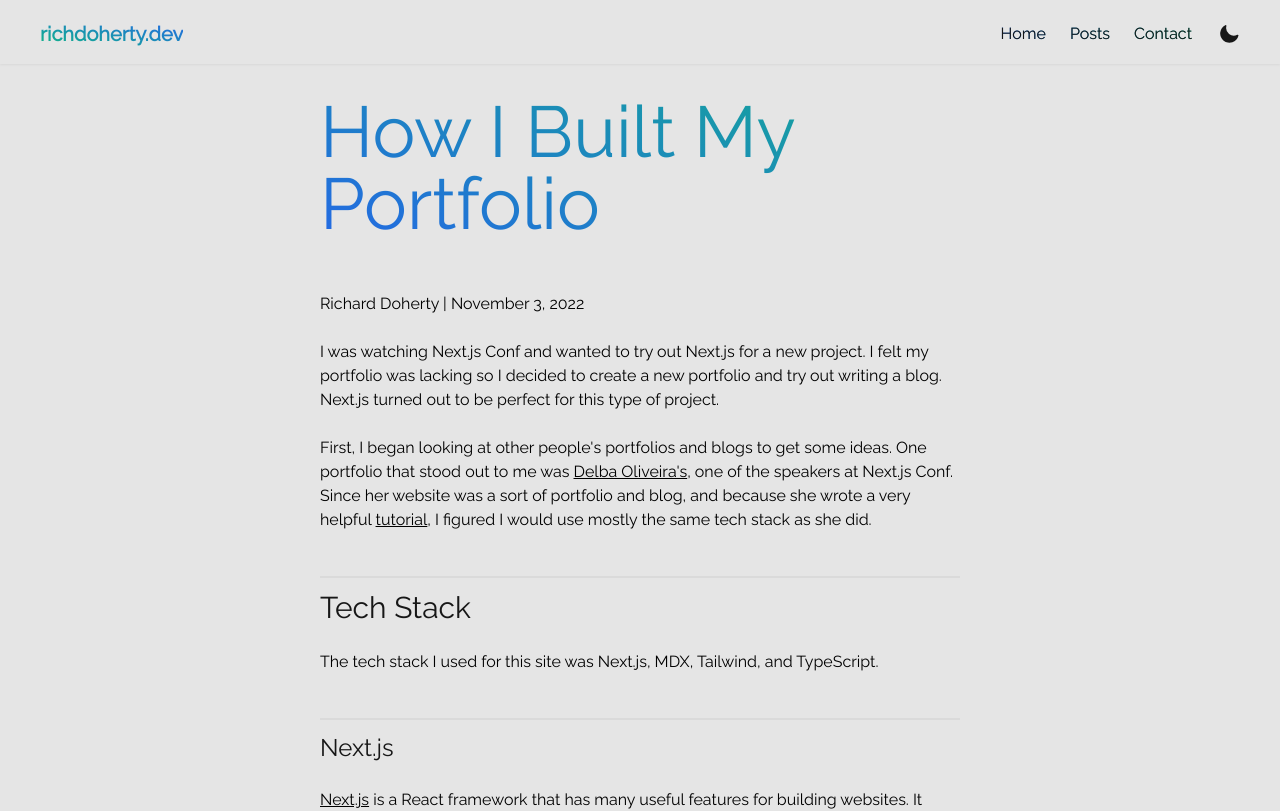
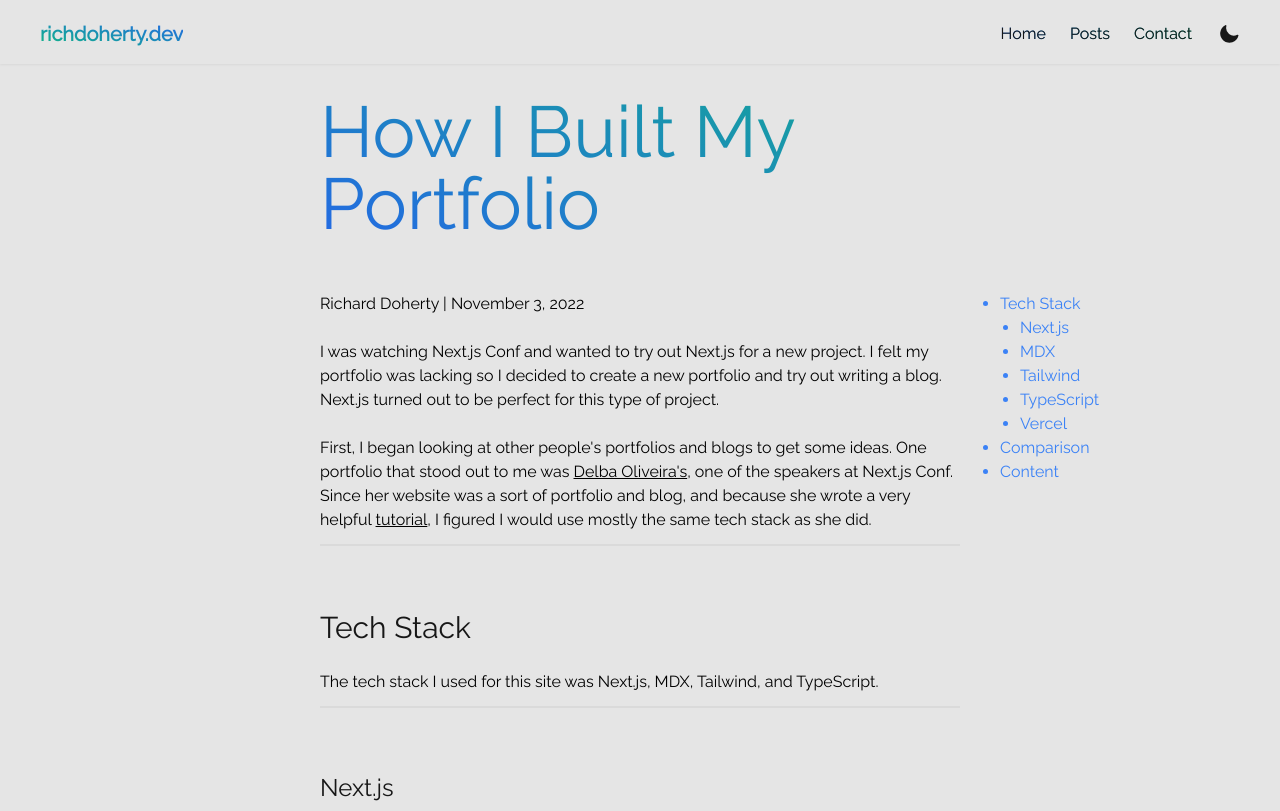
Before and after one commit to RichDoherty/website, a Next.js app: page /posts/how-i-built-my-portfolio in a window 1280 px wide. Shown: the top 811 px of the page. Built offline with nearby package versions, Linux system fonts and the light colour scheme.

Commit message:
Table of Contents

```diff
--- /dev/null
+++ b/components/TableOfContents.tsx
@@ -0,0 +1,125 @@
+import { useState, useEffect, useRef } from 'react';
+
+const getNestedHeadings = (headingElements) => {
+    const nestedHeadings = [];
+
+    headingElements.forEach((heading, index) => {
+      const { innerText: title, id } = heading;
+
+      if (heading.nodeName === "H2") {
+        nestedHeadings.push({ id, title, items: [] });
+      } else if (heading.nodeName === "H3" && nestedHeadings.length > 0) {
+        nestedHeadings[nestedHeadings.length - 1].items.push({
+          id,
+          title,
+        });
+      }
+    });
+
+    return nestedHeadings;
+};
+
+const useHeadingsData = () => {
+    const [nestedHeadings, setNestedHeadings] = useState([]);
+
+    useEffect(() => {
+      const headingElements = Array.from(
+        document.querySelectorAll("h2, h3")
+      );
+
+      const newNestedHeadings = getNestedHeadings(headingElements);
+      setNestedHeadings(newNestedHeadings);
+    }, []);
+
+    return { nestedHeadings };
+};
+
+const Headings = ({ headings, activeId }) => (
+    <ul className='list-disc marker:text-blue-500'>
+      {headings.map((heading) => (
+        <li key={heading.id} className={heading.id === activeId ? "active" : ""}>
+            <a
+                href={`#${heading.id}`}
+                onClick={(e) => {
+                    e.preventDefault();
+                    document.querySelector(`#${heading.id}`).scrollIntoView({
+                        behavior: "smooth"
+                    });
+                }}
+            >
+                {heading.title}
+            </a>
+          {heading.items.length > 0 && (
+            <ul className='pl-5 list-disc marker:text-blue-500'>
+                {heading.items.map((child) => (
+                     <li key={child.id} className={child.id === activeId ? "active" : ""}>
+                        <a
+                        href={`#${child.id}`}
+                        onClick={(e) => {
+                            e.preventDefault();
+                            document.querySelector(`#${child.id}`).scrollIntoView({
+                                behavior: "smooth"
+                            });
+                        }}
+                        >
+                            {child.title}
+                        </a>
+                    </li>
+                ))}
+            </ul>
+            )}
+        </li>
+      ))}
+    </ul>
+  );
+
+const useIntersectionObserver = (setActiveId) => {
+  const headingElementsRef = useRef({});
+
+  useEffect(() => {
+    const callback = (headings) => {
+      headingElementsRef.current = headings.reduce((map, headingElement) => {
+        map[headingElement.target.id] = headingElement;
+        return map;
+      }, headingElementsRef.current);
+
+      const visibleHeadings = [];
+      Object.keys(headingElementsRef.current).forEach((key) => {
+        const headingElement = headingElementsRef.current[key];
+        if (headingElement.isIntersecting) visibleHeadings.push(headingElement);
+      });
+      const getIndexFromId = (id) =>
+        headingElements.findIndex((heading) => heading.id === id);
+
+      if (visibleHeadings.length === 1) {
+        setActiveId(visibleHeadings[0].target.id);
+      } else if (visibleHeadings.length > 1) {
+        const sortedVisibleHeadings = visibleHeadings.sort(
+          (a, b) => getIndexFromId(a.target.id) > getIndexFromId(b.target.id)
+          );
+          setActiveId(sortedVisibleHeadings[0].target.id);
+        }
+    };
+    const observer = new IntersectionObserver(callback, {
+      rootMargin: '-72px 0px -40% 0px',
+    });
+    const headingElements = Array.from(document.querySelectorAll("h2, h3"));
+    headingElements.forEach((element) => observer.observe(element));
+
+    return () => observer.disconnect();
+  }, []);
+};
+
+const TableOfContents = () => {
+    const [activeId, setActiveId] = useState();
+    const { nestedHeadings } = useHeadingsData();
+    useIntersectionObserver(setActiveId);
+
+    return (
+        <nav className="w-1/4 py-3 float-right hidden lg:block sticky px-10 mx-auto top-24 max-h-[calc(100vh-40px)] overflow-auto">
+            <Headings headings={nestedHeadings} activeId={activeId} />
+        </nav>
+    )
+}
+
+export default TableOfContents;
--- a/next.config.js
+++ b/next.config.mjs
@@ -1,8 +1,11 @@
+import nextMDX from '@next/mdx'
+import rehypeSlug from 'rehype-slug'
+import remarkGfm from 'remark-gfm'
+import rehypeAutolinkHeadings from 'rehype-autolink-headings'
+import rehypePrettyCode from 'rehype-pretty-code'
+
 /** @type {import('next').NextConfig} */
 const nextConfig = {}
-
-const rehypePrettyCode = require('rehype-pretty-code');
-const fs = require('fs');
 
 const options = {
   // Use one of Shiki's packaged themes
@@ -23,16 +26,17 @@ const options = {
   },
 };
 
-const withMDX = require('@next/mdx')({
+const withMDX = nextMDX({
+  // By default only the .mdx extension is supported.
   extension: /\.mdx?$/,
   options: {
     providerImportSource: '@mdx-js/react',
-    remarkPlugins: [],
-    rehypePlugins: [[rehypePrettyCode, options]],
+    remarkPlugins: [remarkGfm],
+    rehypePlugins: [[rehypePrettyCode, options], rehypeSlug, rehypeAutolinkHeadings],
   },
 })
 
-module.exports = withMDX({
+export default withMDX({
   reactStrictMode: true,
   swcMinify: true,
   pageExtensions: ['js', 'jsx', 'ts', 'tsx', 'md', 'mdx'],
--- a/package.json
+++ b/package.json
@@ -20,7 +20,9 @@
     "next-themes": "^0.2.1",
     "react": "^18.2.0",
     "react-dom": "^18.2.0",
+    "rehype-autolink-headings": "^6.1.1",
     "rehype-pretty-code": "^0.4.0",
+    "rehype-slug": "^5.1.0",
     "remark-gfm": "^3.0.1",
     "shiki": "^0.11.1"
   },
--- a/pages/_app.tsx
+++ b/pages/_app.tsx
@@ -7,11 +7,11 @@ import Head from 'next/head'
 
 const components = {
   h1: (props: JSX.IntrinsicAttributes & ClassAttributes<HTMLHeadingElement> & HTMLAttributes<HTMLHeadingElement>) => <h1 className='w-4/5 pt-24 pb-10 m-auto text-5xl text-transparent lg:w-1/2 md:text-6xl xl:text-7xl bg-clip-text bg-gradient-to-bl from-emerald-500 to-blue-600' {...props} />,
-  h2: (props: JSX.IntrinsicAttributes & ClassAttributes<HTMLHeadingElement> & HTMLAttributes<HTMLHeadingElement>) => <h2 className='w-4/5 py-3 m-auto mt-8 text-3xl transition-colors duration-500 ease-out border-t-2 dark:duration-500 dark:ease-out dark:transition-colors dark:text-neutral-300 lg:w-1/2 text-neutral-900 border-neutral-900/5 dark:border-neutral-300/5' {...props} />,
-  h3: (props: JSX.IntrinsicAttributes & ClassAttributes<HTMLHeadingElement> & HTMLAttributes<HTMLHeadingElement>) => <h3 className='w-4/5 py-3 m-auto mt-8 text-2xl transition-colors duration-500 ease-out border-t-2 dark:duration-500 dark:ease-out dark:transition-colors dark:text-neutral-300 lg:w-1/2 text-neutral-900 border-neutral-900/5 dark:border-neutral-300/5' {...props} />,
-  p: (props: JSX.IntrinsicAttributes & ClassAttributes<HTMLParagraphElement> & HTMLAttributes<HTMLParagraphElement>) => <p className='w-4/5 py-3 m-auto text-base lg:w-1/2' {...props} />,
+  h2: (props: JSX.IntrinsicAttributes & ClassAttributes<HTMLHeadingElement> & HTMLAttributes<HTMLHeadingElement>) => <h2 className='pt-16 pb-3 m-auto text-3xl transition-colors duration-500 ease-out border-t-2 dark:duration-500 dark:ease-out dark:transition-colors dark:text-neutral-300 text-neutral-900 border-neutral-900/5 dark:border-neutral-300/5' {...props} />,
+  h3: (props: JSX.IntrinsicAttributes & ClassAttributes<HTMLHeadingElement> & HTMLAttributes<HTMLHeadingElement>) => <h3 className='pt-16 pb-3 m-auto text-2xl transition-colors duration-500 ease-out border-t-2 dark:duration-500 dark:ease-out dark:transition-colors dark:text-neutral-300 text-neutral-900 border-neutral-900/5 dark:border-neutral-300/5' {...props} />,
+  p: (props: JSX.IntrinsicAttributes & ClassAttributes<HTMLParagraphElement> & HTMLAttributes<HTMLParagraphElement>) => <p className='py-3 m-auto text-base' {...props} />,
   a: (props: JSX.IntrinsicAttributes & ClassAttributes<HTMLAnchorElement> & AnchorHTMLAttributes<HTMLAnchorElement>) => <a className='underline hover:text-neutral-400' {...props} />,
-  ul: (props: JSX.IntrinsicAttributes & ClassAttributes<HTMLUListElement> & HTMLAttributes<HTMLUListElement>) => <ul className='w-4/5 mx-auto space-y-3 text-base list-disc list-inside lg:w-1/2 sm:mb-2 text-neutral-900 marker:text-blue-500' {...props} />,
+  ul: (props: JSX.IntrinsicAttributes & ClassAttributes<HTMLUListElement> & HTMLAttributes<HTMLUListElement>) => <ul className='mx-auto space-y-3 text-base list-disc list-inside sm:mb-2 text-neutral-900 marker:text-blue-500' {...props} />,
 }
 
 export default function App({ Component, pageProps }: AppProps) {
--- a/pages/posts/how-i-built-my-portfolio.mdx
+++ b/pages/posts/how-i-built-my-portfolio.mdx
@@ -1,9 +1,10 @@
+import Header from '../../components/Header'
+import Footer from '../../components/Footer'
+import TableOfContents from '../../components/TableOfContents'
+
 import Image from 'next/image'
 import oldPortfolio from '../../public/images/how-i-built-my-portfolio-img/old-portfolio.png'
 import newPortfolio from '../../public/images/how-i-built-my-portfolio-img/new-portfolio.png'
-
-import Header from '../../components/Header'
-import Footer from '../../components/Footer'
 
 export const meta = {
     title: "How I Built My Portfolio",
@@ -16,6 +17,10 @@ export const meta = {
 <Header />
 
 # {meta.title}
+
+<TableOfContents />
+
+<article className='w-4/5 lg:w-1/2 mx-auto'>
 
 {meta.author} | {meta.date}
 
@@ -83,7 +88,7 @@ every time I make a new commit to this site's repository.
 I made a portfolio a few years back, but I felt it was lacking in a few areas after looking at some other developers' impressive portfolios.
 You can see my original portfolio site here: [https://richdoherty.github.io/portfolio/](https://richdoherty.github.io/portfolio/).
 
-<div className="grid grid-cols-1 w-4/5 mx-auto md:grid-cols-2 lg:w-1/2">
+<div className="grid grid-cols-1 mx-auto md:grid-cols-2">
 <Image
     src={oldPortfolio}
     alt="My old portfolio website."
@@ -114,4 +119,6 @@ For this site, I was primarily inspired by [Delba Oliveira](https://delba.dev/),
 
 I am very happy with how this site has turned out, and I am hoping to continue updating it with new posts in the future.
 
+</article>
+
 <Footer />
--- a/styles/globals.css
+++ b/styles/globals.css
@@ -7,7 +7,16 @@
     body, header {
         @apply transition-colors duration-500 ease-out dark:duration-500 dark:ease-out dark:transition-colors dark:bg-neutral-900;
     }
+    h2, h3 {
+        @apply pt-4 mt-[-16px];
+  }
     p, ul, nav, a {
         @apply transition-colors duration-500 ease-out dark:duration-500 dark:ease-out dark:transition-colors dark:text-neutral-300;
     }
+    li.active > a {
+        @apply text-blue-500 transition-colors duration-150;
+    }
+    li > a:hover {
+        @apply text-blue-500 transition-colors duration-150;
+    }
 }
```
Also changed, not shown: pages/posts/japanese-flashcards.mdx (+8 -3 lines), styles/syntax-highlighting.css (+0 -7 lines), 1 other file (tests, documents, lock files or other folders).
